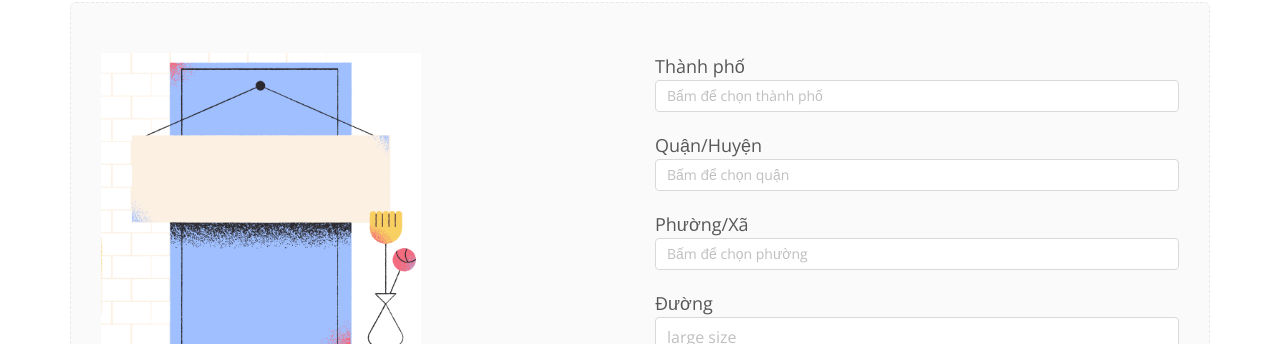
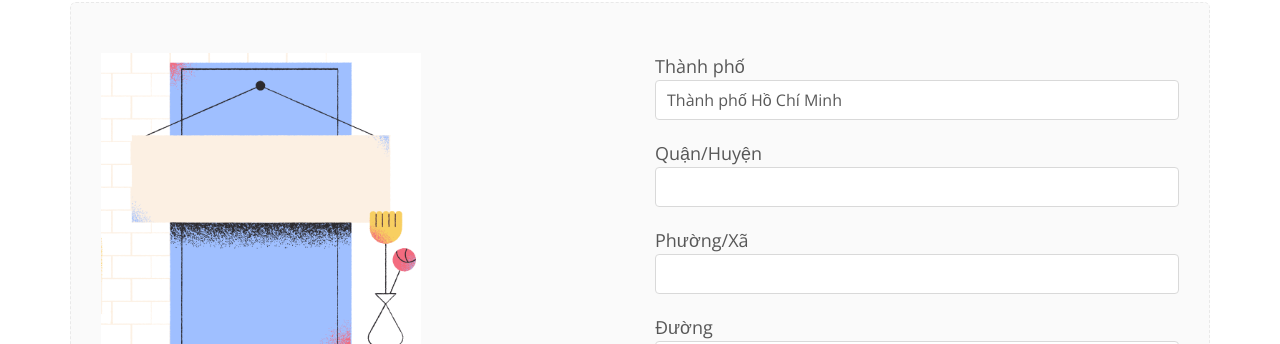
Before and after one commit to TranTrungTinh/Housing_Project, a Vue app: page /post in a window 1280 px wide. Shown: the part 182-526 px from the top of the page. Built offline with nearby package versions, Linux system fonts and the light colour scheme; what vue-progressbar would draw is missing.

Commit message:
handle selected home and firststep, custom selected component 90% reused

```diff
--- a/src/components/selected/Selected.vue
+++ b/src/components/selected/Selected.vue
@@ -2,6 +2,7 @@
     <a-select :style="[styles]" class="selected"
         :size="size ? size : 'default'"
         :placeholder="placeholder"
+        :value="onSetSelected"
         @select="handleSelect"
     >
         <!-- <a-select-option value="any">Any</a-select-option> -->
@@ -23,7 +24,8 @@ export default {
         placeholder: { type: String },
         firstSelected: { type: Boolean, default: false },
         styles: { type: Object, default: () => {} },
-        onSelected: { type: Function }
+        onSelected: { type: Function },
+        setSelected: { type: Object, default: () => {}}
     },
     methods: {
         handleSelect(value, { key }) {
@@ -32,9 +34,22 @@ export default {
     },
     computed: {
         onDefaultSelected() {
-            return this.firstSelected ? this.selects[0].key : false;
+            return this.firstSelected ? this.selects[0].value : null;
+        },
+        onSetSelected() {
+            if(this.setSelected && this.setSelected.data) {
+                const { code, data } = this.setSelected;
+                this.onSelected({ code, data })
+                return this.setSelected.data;
+            } else {
+                if(!this.firstSelected) return null;
+
+                const { key, value } = this.selects[0];
+                this.onSelected({ code: key, data: value })
+                return value;
+            }
         }
-    }
+    },
 }
 </script>
 <style src="./Selected.scss" lang="scss" scoped></style>
--- a/src/components/steps/FirstStep.vue
+++ b/src/components/steps/FirstStep.vue
@@ -7,6 +7,8 @@
                :firstSelected="true"
                :onSelected="onSelectedCity"
                :placeholder="`Bấm để chọn thành phố`"
+               :size="'large'"
+               :setSelected="address.city"
             />
         </div>
         <div class="first-step--info_item">
@@ -15,6 +17,8 @@
                 :selects="getDistricts"
                :onSelected="onSelectedDistrict"
                :placeholder="`Bấm để chọn quận`"
+               :size="'large'"
+               :setSelected="address.district"
             />
         </div>
         <div class="first-step--info_item">
@@ -23,28 +27,35 @@
                 :selects="getTowns"
                :onSelected="onSelectedTown"
                :placeholder="`Bấm để chọn phường`"
+               :size="'large'"
+               :setSelected="address.town"
             />
         </div>
         <div class="first-step--info_item">
             <span class="first-step--info__title">Đường</span>
-            <a-input size="large" placeholder="large size" />
+            <a-input size="large" placeholder="large size" v-model="address.lane"/>
         </div>
         <div class="first-step--info_item">
             <span class="first-step--info__title">Số nhà</span>
-            <a-input size="large" placeholder="large size" />
+            <a-input size="large" placeholder="large size" v-model="address.home"/>
         </div>
     </div>
 </template>
 <script>
+import { mapGetters } from 'vuex';
 import { Selected } from '@/components/selected';
 import { getCitiesByCode, getDistrictsByCode, getTownsByCode } from '@/helpers/readLocation.js';
 
 export default {
+    props: {
+        onData: { type: Function }
+    },
     components: { Selected },
     data() {
         return {
+            address: {
                 city: {
-                code: '',
+                    code: '79',
                     data: ''
                 },
                 district: {
@@ -54,35 +65,46 @@ export default {
                 town: {
                     code: '',
                     data: ''
+                },
+                lane: '',
+                home: ''
             }
         }
     },
     computed: {
+        ...mapGetters({
+            postAddress: 'post/postAddress'
+        }),
         getCities() {
-            return getCitiesByCode(79)
+            return getCitiesByCode(this.address.city.code)
         },
         getDistricts() {
-            if(!this.city.code) return [];
-            return getDistrictsByCode(this.city.code)
+            if(!this.address.city.code) return [];
+            return getDistrictsByCode(this.address.city.code)
         },
         getTowns() {
-            if(!this.district.code) return [];
-            return getTownsByCode(this.district.code)
+            if(!this.address.district.code) return [];
+            return getTownsByCode(this.address.district.code)
         }
     },
     methods: {
         onSelectedCity({ code, data }) {
-            Object.assign(this.city, { code, data })
+            Object.assign(this.address.city, { code, data })
         },
         onSelectedDistrict({ code, data }) {
-            Object.assign(this.district, { code, data })
+            Object.assign(this.address.district, { code, data })
         },
         onSelectedTown({ code, data }) {
-            Object.assign(this.town, { code, data })
+            Object.assign(this.address.town, { code, data })
         },
     },
     mounted() {
-        // console.log(getCitiesByCode(this.city.code))
+        if(this.postAddress && this.postAddress.city.code) {
+            Object.assign(this.address, this.postAddress);
+        }
+    },
+    destroyed() {
+        this.onData(this.address);
     }
 }
 </script>
--- a/src/store/index.js
+++ b/src/store/index.js
@@ -2,11 +2,13 @@ import Vue from 'vue';
 import Vuex from 'vuex';
 
 import user from './modules/user';
+import post from './modules/post';
 
 Vue.use(Vuex);
 
 export default new Vuex.Store({
   modules: {
-    user
+    user,
+    post
   }
 })
--- /dev/null
+++ b/src/store/modules/post.js
@@ -0,0 +1,65 @@
+
+const initialState = () => {
+  return {
+    address: {
+      city: {
+        code: '',
+        data: ''
+      },
+      district: {
+          code: '',
+          data: ''
+      },
+      town: {
+          code: '',
+          data: ''
+      },
+      lane: '',
+      home: ''
+    }
+  }
+}
+
+// initial state
+const state = initialState()
+
+// getters
+const getters = {
+  postState: state => {
+    return state
+  },
+  postAddress: state => {
+    return state.address
+  }
+}
+
+// actions
+const actions = {
+
+  setPostAddress({ commit }, address) {
+      commit('updateAddress', address);
+  }
+
+}
+
+// mutations
+const mutations = {
+  set (state, payload) {
+    Object.assign(state, payload)
+  },
+  reset (state) {
+    Object.assign(state, initialState())
+  },
+
+  updateAddress(state, address) {
+    Object.assign(state, { address })
+  }
+}
+
+export default {
+  namespaced: true,
+  state,
+  getters,
+  actions,
+  mutations
+}
--- a/src/views/app/Home.html
+++ b/src/views/app/Home.html
@@ -7,17 +7,25 @@
                 <div class="home-welcome--form__selected">
                     <div class="home-welcome--form__selected-tp">
                         <i class="fas fa-map-marker-alt"></i>
-                        <!-- <Selected :selects="city.data" /> -->
+                        <Selected
+                            :selects="getCities"
+                            :firstSelected="true"
+                            :onSelected="onSelectedCity"
+                            :size="'large'"
+                            :setSelected="address.city"
+                        />
                     </div>
                     <div class="home-welcome--form__selected-top">
                         <span>Tôi đang tìm phòng tại:</span>
                         <div>
-                            <!-- <Selected
-                                :selects="district.data"
-                                :options="district.options"
+                            <Selected
+                                :selects="getDistricts"
+                                :firstSelected="true"
+                                :onSelected="onSelectedDistrict"
+                                :size="'large'"
+                                :setSelected="address.district"
                                 :styles="{color: '#FD3D76', fontSize: '26px'}"
-                                :onSelected="onSelected"
-                            /> -->
+                            />
                         </div>
                     </div>
                     <div class="home-welcome--form__selected-search">
--- a/src/views/app/Home.scss
+++ b/src/views/app/Home.scss
@@ -42,7 +42,7 @@
                     align-items: center;
                     padding: 5px 20px;
                     margin: 0 auto 20px auto;
-                    width: 220px;
+                    max-width: 300px;
 
                     & i {
                         padding-right: 10px;
--- a/src/views/app/Home.vue
+++ b/src/views/app/Home.vue
@@ -7,15 +7,23 @@ import { CardHire } from '@/components/card-hire';
 import { Thumbnail } from '@/components/thumbnail';
 
 import { devConfig } from '@/configs/env/development';
+import { getCitiesByCode, getDistrictsByCode } from '@/helpers/readLocation.js';
 import { mapActions } from 'vuex';
 
 export default {
   components: { Selected, CardHire, Thumbnail },
   data () {
     return {
-      city: devConfig.city,
-      district: devConfig.district,
-
+      address: {
+        city: {
+            code: '79',
+            data: ''
+        },
+        district: {
+            code: '',
+            data: ''
+        }
+      }
     }
   },
   methods: {
@@ -23,8 +31,20 @@ export default {
       firstLoading: 'user/firstLoading'
     }),
 
-    onSelected(value) {
-      console.log(value);
+    onSelectedCity({ code, data }) {
+      Object.assign(this.address.city, { code, data })
+    },
+    onSelectedDistrict({ code, data }) {
+      Object.assign(this.address.district, { code, data })
+    }
+  },
+  computed: {
+    getCities() {
+      return getCitiesByCode(this.address.city.code)
+    },
+    getDistricts() {
+        if(!this.address.city.code) return [];
+        return getDistrictsByCode(this.address.city.code)
     }
   },
   mounted() {
--- a/src/views/app/PostPage/PostPage.vue
+++ b/src/views/app/PostPage/PostPage.vue
@@ -41,7 +41,7 @@
                         </div>
                      </a-col>
                      <a-col :xs="24" :lg="12">
-                        <FirstStep v-if="step === 1"/>
+                        <FirstStep v-if="step === 1" :onData="getDataFirstStep" />
                         <SecondStep v-if="step === 2"/>
                      </a-col>
                  </a-row>
@@ -60,6 +60,7 @@
     </section>
 </template>
 <script>
+import { mapActions } from 'vuex';
 import { FirstStep, SecondStep } from '@/components/steps';
 
 export default {
@@ -72,6 +73,9 @@ export default {
         }
     },
     methods: {
+        ...mapActions({
+            setPostAddress: 'post/setPostAddress'
+        }),
         next() {
             if(this.step > 5) return;
             this.step++
@@ -79,6 +83,9 @@ export default {
         pre() {
             if(this.step === 1) return;
             this.step--
+        },
+        getDataFirstStep(address) {
+            this.setPostAddress(address);
         }
     }
 }
```
Lines whose indentation alone changed are shown as unchanged.
